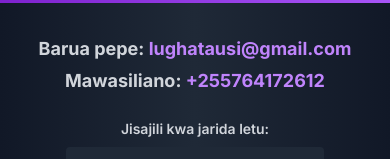
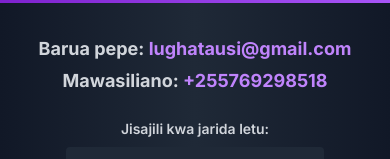
Before and after one commit to laughing-joker/LughaTausi-Programing-Language-website, a Next.js app: page / in a window 390 px wide. Shown: the part 2981-3140 px from the top of the page. Built offline with nearby package versions, Linux system fonts and the light colour scheme.

Commit message:
changed footer details
changed the phone number to the footer

```diff
--- a/src/components/Footer.tsx
+++ b/src/components/Footer.tsx
@@ -31,10 +31,10 @@ const Footer = () => {
             <p className="transition-colors duration-300">
               Mawasiliano:{" "}
               <a
-                href="tel:+255764172612"
+                href="tel:+255769298518"
                 className="text-purple-400 hover:text-purple-500"
               >
-                +255764172612
+                +255769298518
               </a>
             </p>
           </div>
```
